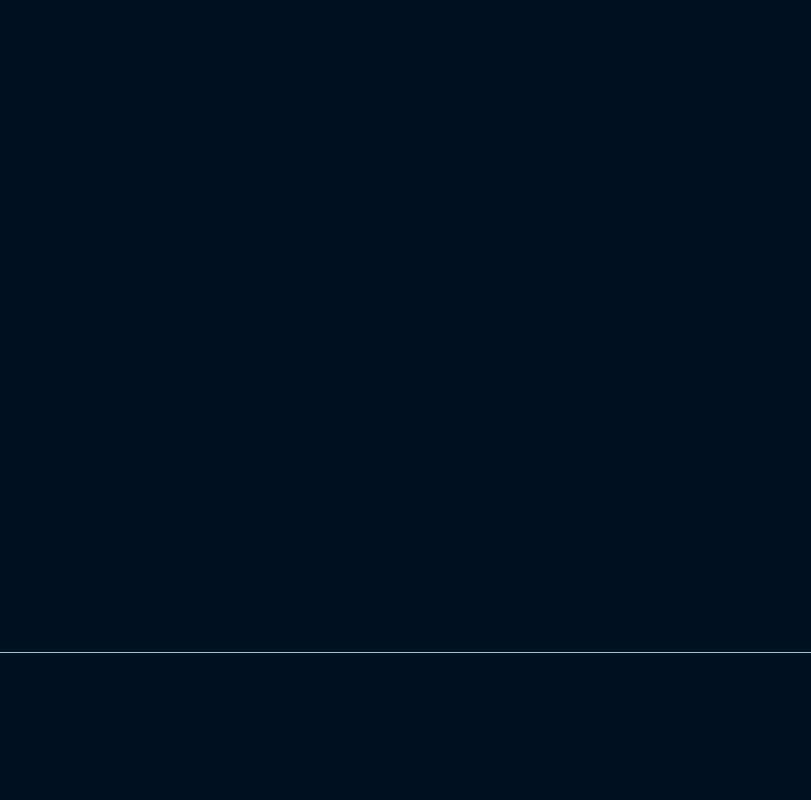
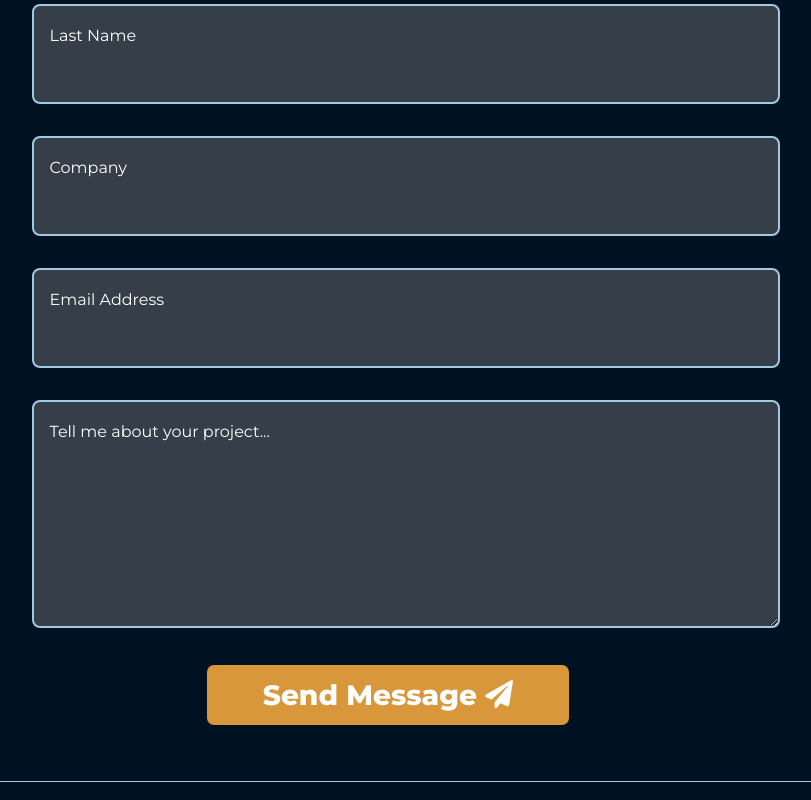
Before and after one commit to brian-cross/portfolio-site, a Next.js app: page / in a window 1280 px wide. Shown: the part 2020-2820 px from the top of the page, without its empty margins (32-843 px from the left). Built offline with nearby package versions, Linux system fonts and the light colour scheme; a small style sheet from the web is missing.

Commit message:
Built contact form

```diff
--- a/components/Contact.js
+++ b/components/Contact.js
@@ -1,14 +1,64 @@
+import { FontAwesomeIcon } from "@fortawesome/react-fontawesome";
+import { faPaperPlane } from "@fortawesome/free-solid-svg-icons";
 import useAnimatedHeading from "../hooks/useAnimatedHeading";
 import spacing from "../styles/spacing";
+import theme from "../styles/theme";
 import PageSeparator from "./PageSeparator";
 
 export default function Contact() {
   const ref = useAnimatedHeading();
+
+  function handleSubmit(e) {
+    e.preventDefault();
+    const formData = new FormData(e.target);
+    for (let entry of formData.entries()) console.log(entry[0], entry[1]);
+    e.target.reset();
+  }
+
   return (
     <>
       <section className="container contact">
         <PageSeparator />
         <h1 ref={ref}>Get in touch</h1>
+        <div className="content">
+          <div className="form-container">
+            <form onSubmit={handleSubmit}>
+              <div className="column">
+                <div className="input-wrapper">
+                  <label htmlFor="firstName">First Name</label>
+                  <input type="text" id="firstName" name="firstName" />
+                </div>
+                <div className="input-wrapper">
+                  <label htmlFor="lastName">Last Name</label>
+                  <input type="text" id="lastName" name="lastName" />
+                </div>
+                <div className="input-wrapper">
+                  <label htmlFor="company">Company</label>
+                  <input type="text" id="company" name="company" />
+                </div>
+                <div className="input-wrapper">
+                  <label htmlFor="email">Email Address</label>
+                  <input type="email" id="email" name="email" />
+                </div>
+                <div className="input-wrapper">
+                  <label htmlFor="description">
+                    Tell me about your project...
+                  </label>
+                  <textarea id="description" name="description" />
+                </div>
+                <div className="input-wrapper button-wrapper">
+                  <button>
+                    Send Message <FontAwesomeIcon icon={faPaperPlane} />
+                  </button>
+                </div>
+              </div>
+            </form>
+          </div>
+          <p>
+            Let’s discuss your project! Send me a message and I’ll get back to
+            you within one business day.
+          </p>
+        </div>
       </section>
       <style jsx>
         {`
@@ -16,10 +66,85 @@ export default function Contact() {
             ${spacing.page}
             min-height: 100vh;
             position: relative;
-            padding: 6rem 0;
+            padding: 5vh 0;
+            display: flex;
+            flex-direction: column;
 
-            h1 {
-              text-align: right;
+            .content {
+              margin: 5vh -1em -1em;
+              display: flex;
+              flex-wrap: wrap-reverse;
+
+              & > * {
+                margin: 0 1em 2em;
+              }
+
+              p {
+                flex-grow: 1;
+                flex-basis: 20rem;
+              }
+
+              .form-container {
+                flex-grow: 1;
+                flex-basis: 40rem;
+                display: flex;
+                align-items: center;
+                justify-content: center;
+
+                form {
+                  width: 100%;
+
+                  .column {
+                    display: flex;
+                    flex-direction: column;
+                    margin: -1em;
+
+                    .input-wrapper {
+                      position: relative;
+                      margin: 1em;
+                    }
+
+                    label {
+                      position: absolute;
+                      top: 1.4rem;
+                      left: 1.1rem;
+                      color: ${theme.colors.white};
+                    }
+
+                    input {
+                      height: 4rem;
+                    }
+
+                    textarea {
+                      height: 12rem;
+                    }
+
+                    input,
+                    textarea {
+                      color: ${theme.colors.white};
+                      background: ${theme.colors.mediumDark};
+                      border: 2px solid ${theme.colors.primary};
+                      border-radius: 0.5em;
+                      padding: 1rem;
+                      width: 100%;
+                    }
+
+                    .button-wrapper {
+                      align-self: center;
+                      button {
+                        color: ${theme.colors.white};
+                        background: ${theme.colors.accent};
+                        cursor: pointer;
+                        border: none;
+                        border-radius: 0.25em;
+                        padding: 0.5em 2em;
+                        font-weight: bold;
+                        font-size: 1.75rem;
+                      }
+                    }
+                  }
+                }
+              }
             }
           }
         `}
```
